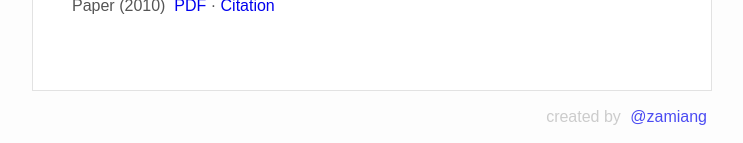
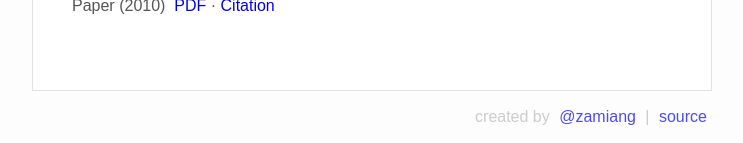
Before and after one commit to zamiang/zamiang-dot-com, a Jekyll site: the page built from index.html, in a window 1280 px wide and 900 px high, scrolled down 5721 px. Shown: the part 754-897 px from the top of the window, without its empty margins (268-1011 px from the left). Built offline with Jekyll 4.4.1, drawn with Linux system fonts in a browser that asks for light colours; Markdown is read by kramdown in place of the engine named in the settings.

Commit message:
link to source in footer

```diff
--- a/_includes/footer.html
+++ b/_includes/footer.html
@@ -1,5 +1,5 @@
 <footer>
   <div class="right">
-    created by <a href="http://twitter.com/zamiang">@zamiang</a>
+    created by <a href="http://twitter.com/zamiang">@zamiang</a> | <a href="http://github.com/zamiang/zamiang-dot-com">source</a>
   </div>
 </footer
```
